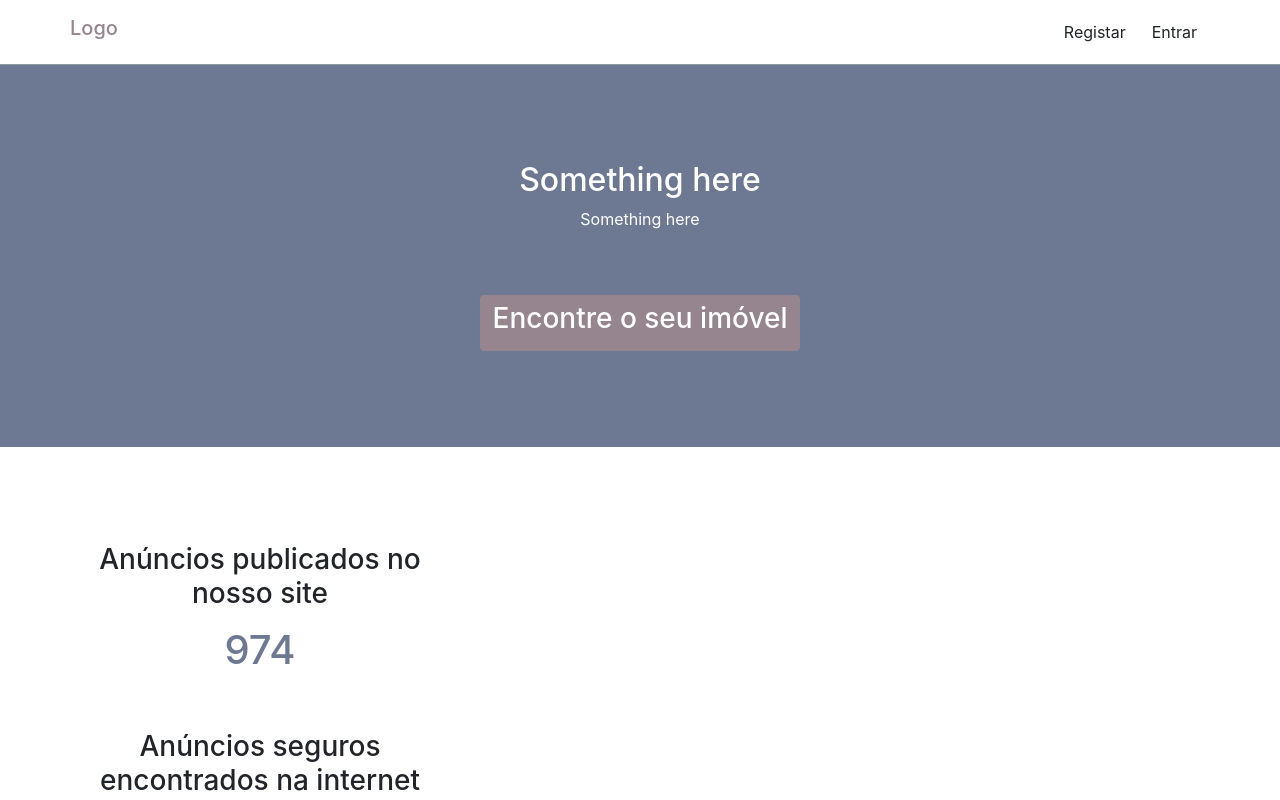
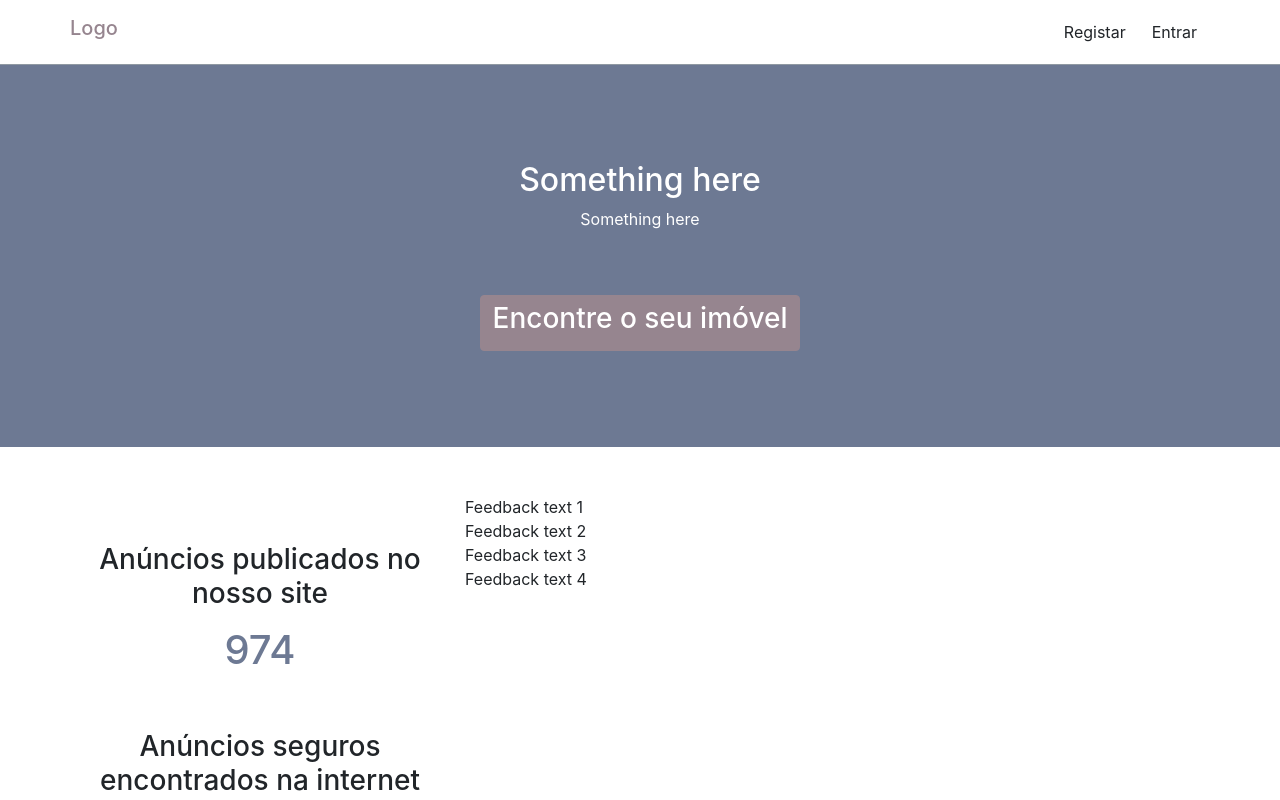
Before and after one commit to fosquito/Interface-Portal-Imobiliario, a React (Create React App) app: page / in a window 1280 px wide. Shown: the top 800 px of the page. Built offline with nearby package versions, Linux system fonts and the light colour scheme.

Commit message:
Data from Json file appear on screen.

```diff
--- a/src/Component/Feedback/Feedback.json
+++ b/src/Component/Feedback/Feedback.json
@@ -3,7 +3,7 @@
     "personal": {
         "name": "Pessoa 1"
     },
-    "texto": "Feedback text 1",
+    "text": "Feedback text 1",
     "date": "2020-02-23"
 },
 {
@@ -11,7 +11,7 @@
     "personal": {
         "name": "Pessoa 2"
     },
-    "texto": "Feedback text 2",
+    "text": "Feedback text 2",
     "date": "2020-02-21"
 },
 {
@@ -19,7 +19,7 @@
     "personal": {
         "name": "Pessoa 3"
     },
-    "texto": "Feedback text 1",
+    "text": "Feedback text 3",
     "date": "2019-12-02"
 },
 {
@@ -27,6 +27,6 @@
     "personal": {
         "name": "Pessoa 4"
     },
-    "texto": "Feedback text 4",
+    "text": "Feedback text 4",
     "date": "2020-01-12"
 }]
--- a/src/Component/Feedback/FeedbackCarrocel.js
+++ b/src/Component/Feedback/FeedbackCarrocel.js
@@ -1,13 +1,24 @@
-import React from 'react'
-import myJson from './Feedback.json'
+import React, { Component } from 'react'
+import jsonData from './Feedback.json'
+import Message from './Message.js'
 
-function FeedbackCarrocel() {
-    console.log(myJson)
-    return (
-        <div>
+export class FeedbackCarrocel extends Component {
+    constructor(props) {
+        super(props)
 
-        </div>
-    )
+        this.state = {
+             feedbackData: []
+        }
+    }
+
+    render() {
+        const feedbackList = Object.keys(jsonData).map((key, index) => <Message key={key} message={jsonData[key]} />)
+        return (
+            <div>
+                {feedbackList}
+            </div>
+        )
+    }
 }
 
 export default FeedbackCarrocel
--- a/src/Component/Feedback/Message.js
+++ b/src/Component/Feedback/Message.js
@@ -1,9 +1,9 @@
 import React from 'react'
 
-function Message() {
+function Message({message}) {
     return (
         <div>
-
+            {message.text}
         </div>
     )
 }
```
